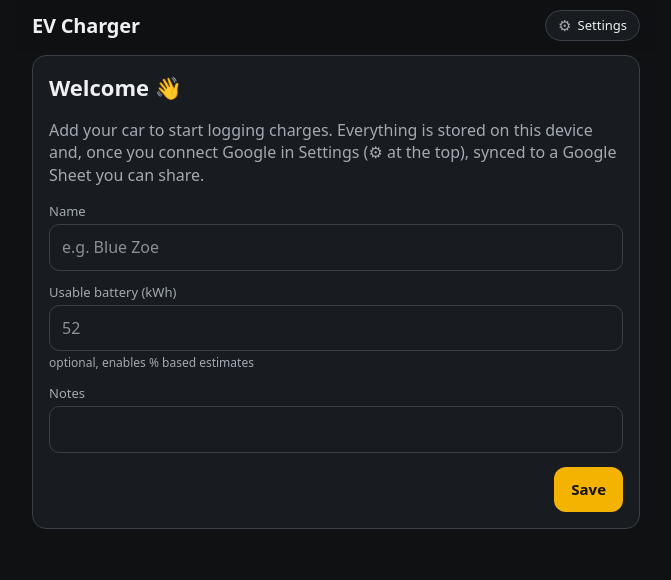
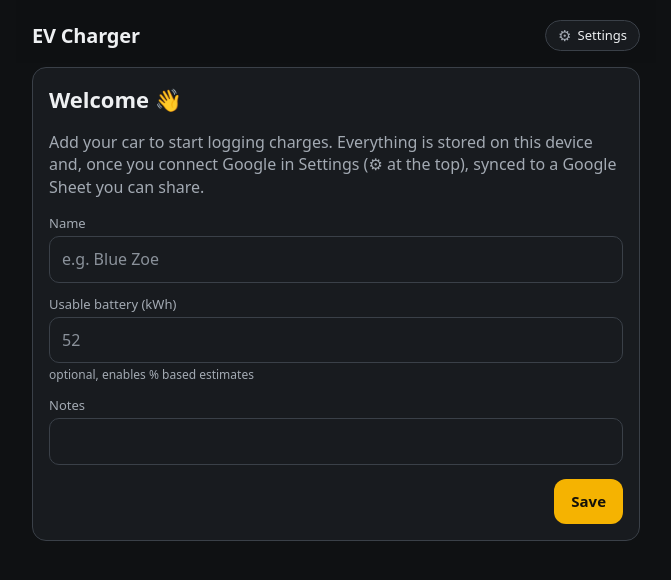
Before and after one commit to wabmalia/ev-charger, a Preact app: page / in a window 1280 px wide. Shown: the top 580 px of the page, without its empty margins (304-975 px from the left). Built offline with nearby package versions, Linux system fonts and the light colour scheme.

Commit message:
More room below the iOS status bar, sheets stay clear of it, tighter bottom bar

```diff
--- a/src/styles.css
+++ b/src/styles.css
@@ -41,7 +41,8 @@ h1, h2, h3 { margin: 0; }
 .topbar {
   position: sticky; top: 0; z-index: 5;
   display: flex; align-items: center; justify-content: space-between;
-  padding: calc(10px + env(safe-area-inset-top)) 16px 10px;
+  /* Extra room below the status bar: iOS fades content right under it in installed apps. */
+  padding: calc(env(safe-area-inset-top) + 20px) 16px 12px;
   background: color-mix(in srgb, var(--bg) 88%, transparent);
   backdrop-filter: blur(10px);
 }
@@ -65,7 +66,7 @@ main { padding: 4px 16px 16px; }
   position: fixed; bottom: 0; left: 0; right: 0; z-index: 5;
   max-width: 640px; margin: 0 auto;
   display: flex; gap: 10px;
-  padding: 12px 16px calc(12px + env(safe-area-inset-bottom));
+  padding: 12px 16px max(12px, env(safe-area-inset-bottom));
   background: color-mix(in srgb, var(--bg) 92%, transparent);
   backdrop-filter: blur(10px);
   border-top: 1px solid var(--border);
@@ -164,7 +165,7 @@ code.block { display: block; padding: 8px 10px; background: var(--surface-2); bo
 /* bottom sheet */
 .sheet-backdrop { position: fixed; inset: 0; z-index: 20; background: rgb(0 0 0 / 0.4); display: flex; align-items: flex-end; justify-content: center; }
 .sheet {
-  width: 100%; max-width: 640px; max-height: 92dvh; display: flex; flex-direction: column;
+  width: 100%; max-width: 640px; max-height: calc(100dvh - env(safe-area-inset-top) - 24px); display: flex; flex-direction: column;
   background: var(--bg); border-radius: 18px 18px 0 0; padding-bottom: env(safe-area-inset-bottom);
   animation: up 0.18s ease-out;
 }
```
